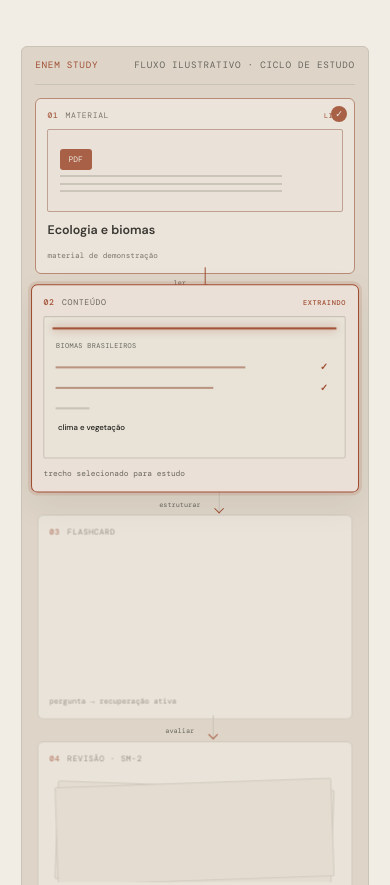
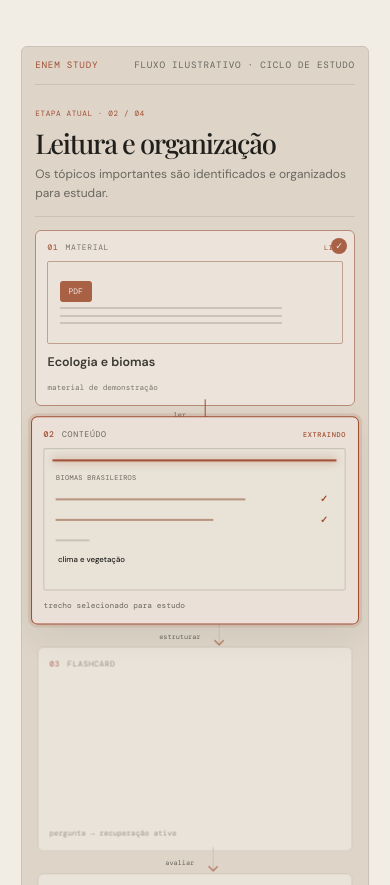
Before and after one commit to woragis/site, a Next.js app: page /projetos/enem-study in a window 390 px wide. Shown: the part 1417-2302 px from the top of the page. Built offline with nearby package versions, Linux system fonts and the light colour scheme; no server answers; a web font is replaced by a local one.

Commit message:
feat(portfolio): contextualiza etapas do fluxo enem

```diff
--- a/src/app/globals.css
+++ b/src/app/globals.css
@@ -559,6 +559,10 @@ html[data-theme="index"] .file-organizer-spotlight__visual .file-organizer-visua
 .enem-study-visual__topline, .enem-study-visual__foot { display: flex; align-items: center; justify-content: space-between; gap: .7rem; color: var(--color-muted); font: .58rem var(--font-mono); letter-spacing: .08em; }
 .enem-study-visual__topline { border-bottom: 1px solid var(--color-line); padding-bottom: .8rem; }
 .enem-study-visual__topline > span:first-child { color: var(--color-accent); }
+.enem-study-visual__context { display: grid; grid-template-columns: minmax(0, .9fr) minmax(0, 1.1fr); align-items: end; gap: clamp(1rem, 3vw, 2.5rem); border-bottom: 1px solid var(--color-line); padding-block: clamp(1rem, 2.5vw, 1.5rem); animation: enem-context-enter .35s ease-out both; }
+.enem-study-visual__context > div > span { color: var(--color-accent); font: .48rem var(--font-mono); letter-spacing: .08em; }
+.enem-study-visual__context h2 { margin: .35rem 0 0; font-family: var(--font-display); font-size: clamp(1.25rem, 2.5vw, 2rem); font-weight: 500; letter-spacing: -.045em; line-height: 1.05; }
+.enem-study-visual__context p { max-width: 38rem; margin: 0; color: var(--color-muted); font-size: clamp(.75rem, 1.05vw, .9rem); line-height: 1.6; }
 .enem-study-visual__flow { display: grid; grid-template-columns: minmax(0, 1fr) 2.2rem minmax(0, 1fr) 2.2rem minmax(0, 1fr); align-items: center; gap: .35rem; padding-block: clamp(1rem, 3vw, 2rem); }
 .enem-study-visual__stage { display: grid; min-width: 0; min-height: 12rem; align-content: start; gap: .55rem; border: 1px solid var(--color-line); border-radius: var(--radius-md); background: var(--color-bg); padding: .8rem; }
 .enem-study-visual__stage > small { color: var(--color-muted); font: .5rem var(--font-mono); letter-spacing: .08em; }
@@ -739,6 +743,7 @@ html[data-theme="index"] .file-organizer-spotlight__visual .file-organizer-visua
 .enem-study-visual--compact .enem-study-visual__extract-page { display: none; }
 .enem-study-visual--compact .enem-study-visual__connector > i > b { display: none; }
 @keyframes enem-document-scan-once { 0% { top: 0; opacity: 0; } 8% { opacity: 1; } 88% { top: calc(100% - 2px); opacity: 1; } 100% { top: calc(100% - 2px); opacity: 0; } }
+@keyframes enem-context-enter { 0% { opacity: 0; transform: translateY(.35rem); } 100% { opacity: 1; transform: translateY(0); } }
 @keyframes enem-extract-scan-once { 0%, 3% { top: .5rem; opacity: 0; } 10% { opacity: 1; } 85% { top: calc(100% - .6rem); opacity: 1; } 100% { top: calc(100% - .6rem); opacity: 0; } }
 @keyframes enem-extract-line-once { 0% { background: var(--color-line); transform: scaleX(.15); } 100% { background: color-mix(in srgb, var(--color-accent) 40%, var(--color-line)); transform: scaleX(1); } }
 @keyframes enem-extract-check-once { 0% { opacity: 0; transform: scale(.55); } 75%, 100% { opacity: 1; transform: scale(1); } }
@@ -1072,6 +1077,8 @@ html[data-theme="index"] .project-card__visual--enem-study::before, html[data-th
   .enem-study-case__intro h2 { font-size: clamp(2.5rem, 12vw, 4rem); }
   .enem-study-case__hero { margin-bottom: 4rem; }
   .enem-study-visual:not(.enem-study-visual--compact) { border-radius: var(--radius-md); padding: .8rem; }
+  .enem-study-visual:not(.enem-study-visual--compact) .enem-study-visual__context { grid-template-columns: minmax(0, 1fr); gap: .45rem; padding-block: .8rem; }
+  .enem-study-visual__context h2 { font-size: clamp(1.35rem, 7vw, 1.8rem); }
   .enem-study-visual:not(.enem-study-visual--compact) .enem-study-visual__flow { grid-template-columns: minmax(0, 1fr); gap: .3rem; padding-block: .8rem; }
   .enem-study-visual:not(.enem-study-visual--compact) .enem-study-visual__stage { min-height: 0; }
   .enem-study-visual:not(.enem-study-visual--compact) .enem-study-visual__connector { display: flex; justify-content: center; gap: .5rem; }
--- a/src/components/enem-study-visual.tsx
+++ b/src/components/enem-study-visual.tsx
@@ -3,6 +3,12 @@
 import { useEffect, useState, type CSSProperties } from "react";
 
 const stageNames = ["MATERIAL", "CONTEÚDO", "FLASHCARD", "REVISÃO · SM-2"];
+const stageDescriptions = [
+  { title: "Envio do material", description: "O estudante adiciona um PDF para iniciar o estudo." },
+  { title: "Leitura e organização", description: "Os tópicos importantes são identificados e organizados para estudar." },
+  { title: "Criação dos flashcards", description: "O conteúdo organizado vira perguntas e respostas para praticar a lembrança." },
+  { title: "Estudo e revisão", description: "A pessoa tenta responder, confere o verso e se autoavalia; os totais acompanham cada escolha." },
+];
 const stageDurations = [4300, 5600, 7600, 14000];
 const stageHolds = [1800, 1800, 1800, 900];
 type StagePhase = "working" | "complete";
@@ -58,6 +64,11 @@ export function EnemStudyVisual({ compact = false }: { compact?: boolean }) {
   }, [compact, motionEnabled]);
 
   const state = (index: number) => stageState(index, compact, motionEnabled, activeStage, phase, completed);
+  const cycleComplete = motionEnabled && activeStage === null && completed.length === stageNames.length;
+  const context = activeStage === null ? null : stageDescriptions[activeStage];
+  const contextTitle = context?.title ?? (cycleComplete ? "Revisão concluída" : "Do material à revisão");
+  const contextLabel = context ? `ETAPA ATUAL · 0${(activeStage ?? 0) + 1} / 04` : cycleComplete ? "CICLO CONCLUÍDO" : "VISÃO GERAL";
+  const contextDescription = context?.description ?? (cycleComplete ? "Neste exemplo, três cartões foram revisados e as respostas pessoais atualizaram o placar." : "Acompanhe como um material pode ser organizado, virar flashcards e voltar em revisões espaçadas.");
   const stageClass = (index: number, baseClass: string) => `enem-study-visual__stage ${baseClass} ${state(index)}`;
   const connectorClass = (index: number) => {
     if (compact || !motionEnabled) return "enem-study-visual__connector is-static";
@@ -69,6 +80,10 @@ export function EnemStudyVisual({ compact = false }: { compact?: boolean }) {
   return (
     <div className={`enem-study-visual${compact ? " enem-study-visual--compact" : ""}`} aria-hidden="true">
       <div className="enem-study-visual__topline"><span>ENEM STUDY</span><span>FLUXO ILUSTRATIVO · CICLO DE ESTUDO</span></div>
+      {!compact && <div className="enem-study-visual__context" key={contextTitle}>
+        <div><span>{contextLabel}</span><h2>{contextTitle}</h2></div>
+        <p>{contextDescription}</p>
+      </div>}
       <div className="enem-study-visual__flow">
         <div className={stageClass(0, "enem-study-visual__stage--material")}>
           <small><b>01</b> MATERIAL{!compact && <em>{state(0) === "is-active" ? "LENDO" : state(0) === "is-complete" ? "LIDO" : ""}</em>}</small>
```
